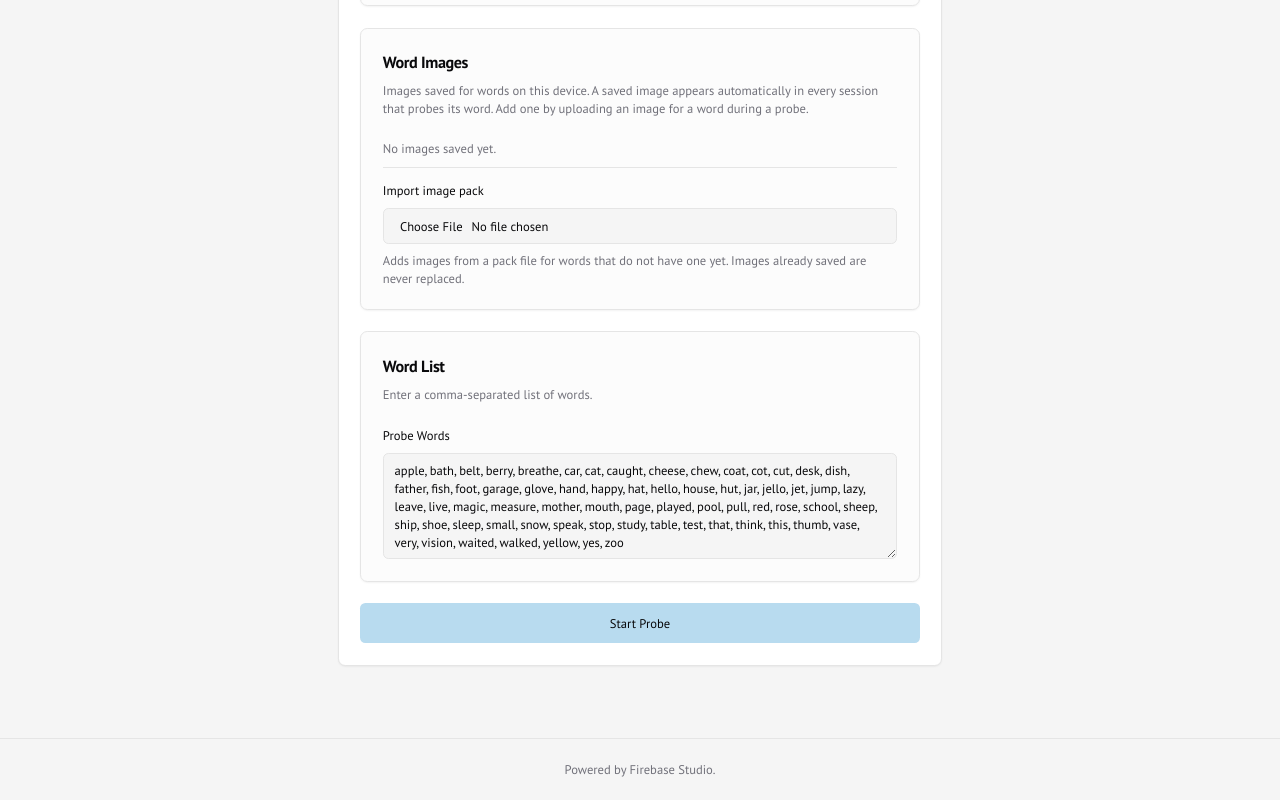
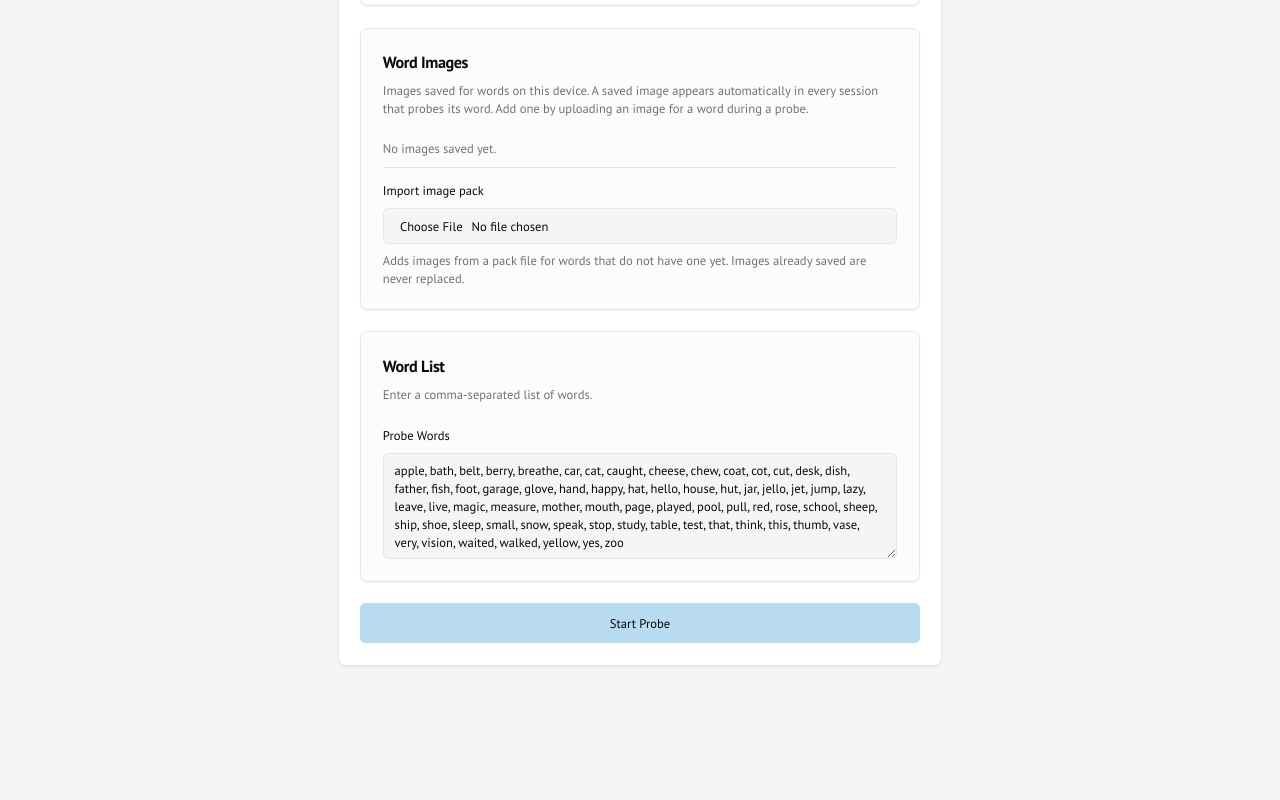
Before and after one commit to Meepzilla/phonetic-probe-assist, a Next.js app: page / in a window 1280 px wide. Shown: the part 862-1662 px from the top of the page. After the commit the page ends 1556 px from the top, so only its background shows below. Built offline with nearby package versions, Linux system fonts and the light colour scheme.

Commit message:
Remove Powered by Firebase Studio footer and unused firebase package

```diff
--- a/package.json
+++ b/package.json
@@ -41,7 +41,6 @@
     "date-fns": "^3.6.0",
     "dotenv": "^16.5.0",
     "embla-carousel-react": "^8.6.0",
-    "firebase": "^11.9.1",
     "lucide-react": "^0.475.0",
     "next": "^15.5.29",
     "react": "^18.3.1",
--- a/src/app/page.tsx
+++ b/src/app/page.tsx
@@ -228,11 +228,6 @@ export default function Home() {
           )}
         </main>
       </Tabs>
-      <footer className="border-t py-6 mt-12">
-        <div className="container mx-auto px-6 text-center text-muted-foreground text-sm">
-          Powered by Firebase Studio.
-        </div>
-      </footer>
     </div>
   );
 }
```
Also changed, not shown: 1 other file (tests, documents, lock files or other folders).
